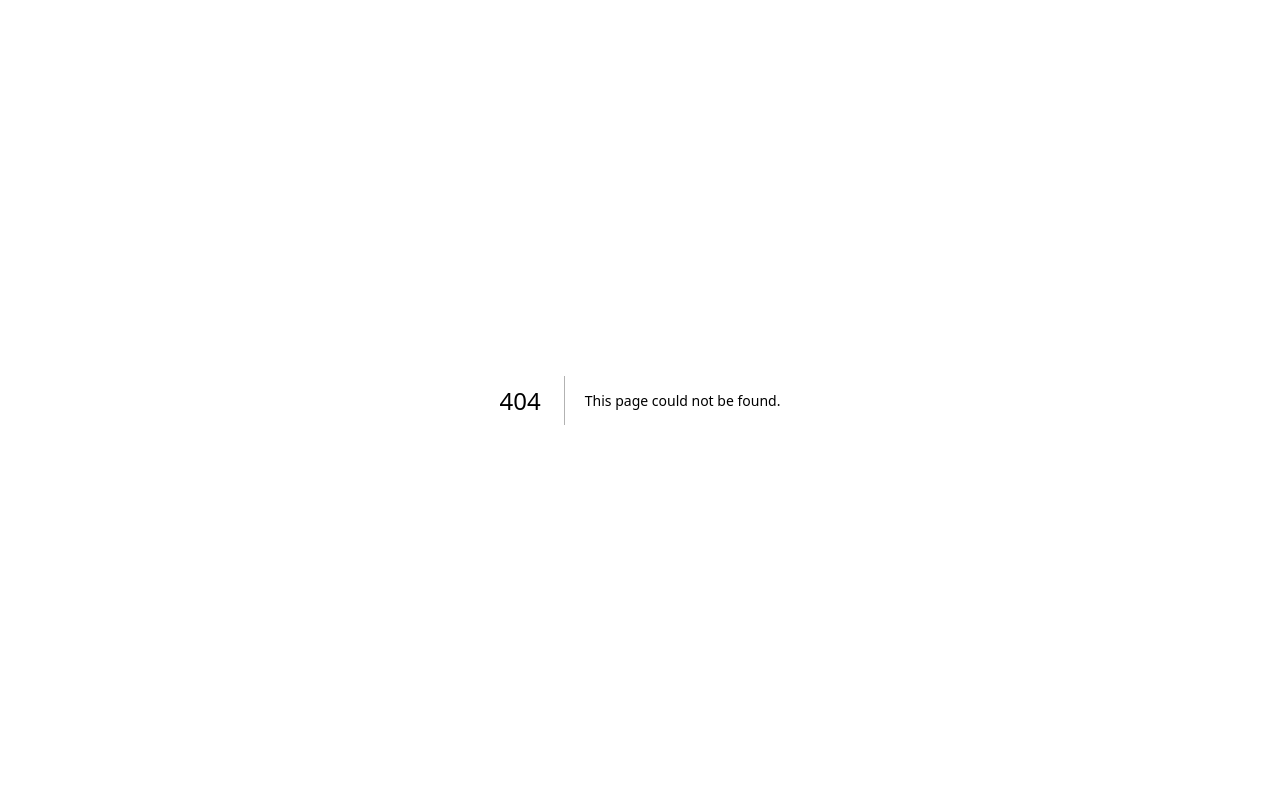
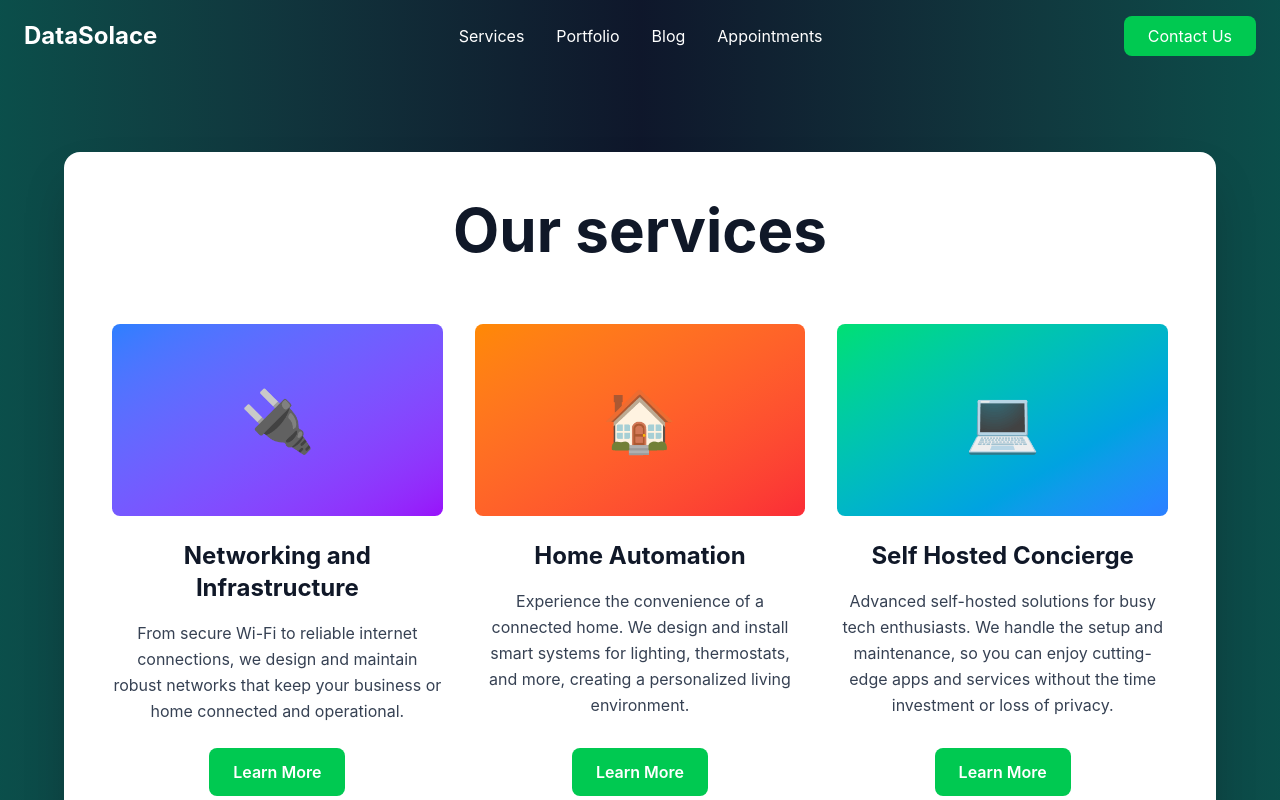
Before and after one commit to DataSolace/datasolace.com, a Next.js app: page /services in a window 1280 px wide. Before the commit this address had no page. Shown: the top 800 px of the page. Built offline with nearby package versions, Linux system fonts and the light colour scheme.

Commit message:
feat: add services page and update navigation links
- Introduce a new services page with detailed service offerings and layout
- Replace anchor tags with Next.js Link components for improved routing
- Update navigation in the homepage to link to the new services page

```diff
--- a/src/app/page.tsx
+++ b/src/app/page.tsx
@@ -1,6 +1,7 @@
 'use client';
 
 import { useState } from 'react';
+import Link from 'next/link';
 
 export default function Home() {
   const [formData, setFormData] = useState({
@@ -64,14 +65,14 @@ export default function Home() {
         <div className="max-w-7xl mx-auto flex items-center justify-between">
           <div className="text-white text-2xl font-bold">DataSolace</div>
           <nav className="hidden md:flex items-center space-x-8">
-            <a href="#services" className="text-white hover:text-green-400 transition-colors">Services</a>
+            <Link href="/services" className="text-white hover:text-green-400 transition-colors">Services</Link>
             <a href="#portfolio" className="text-white hover:text-green-400 transition-colors">Portfolio</a>
             <a href="#blog" className="text-white hover:text-green-400 transition-colors">Blog</a>
             <a href="#appointments" className="text-white hover:text-green-400 transition-colors">Appointments</a>
           </nav>
-          <button className="bg-green-500 hover:bg-green-600 text-white px-6 py-2 rounded-lg transition-colors">
+          <a href="#contact" className="bg-green-500 hover:bg-green-600 text-white px-6 py-2 rounded-lg transition-colors">
             Contact Us
-          </button>
+          </a>
         </div>
       </header>
 
@@ -105,9 +106,9 @@ export default function Home() {
             </div>
           </div>
 
-          <button className="bg-green-500 hover:bg-green-600 text-white px-8 py-4 rounded-lg text-xl font-semibold transition-colors">
+          <Link href="/services" className="bg-green-500 hover:bg-green-600 text-white px-8 py-4 rounded-lg text-xl font-semibold transition-colors inline-block">
             💡 Learn More
-          </button>
+          </Link>
         </div>
       </section>
 
@@ -184,7 +185,7 @@ export default function Home() {
       </section>
 
       {/* Contact Section */}
-      <section className="bg-slate-800 py-20 px-6">
+      <section id="contact" className="bg-slate-800 py-20 px-6">
         <div className="max-w-6xl mx-auto">
           <div className="grid md:grid-cols-2 gap-16 items-center">
             {/* Left Side - Text Content */}
--- /dev/null
+++ b/src/app/services/page.tsx
@@ -0,0 +1,127 @@
+'use client';
+
+import Link from 'next/link';
+
+export default function Services() {
+  return (
+    <div className="min-h-screen bg-gradient-to-r from-teal-900 via-slate-900 to-teal-900">
+      {/* Header */}
+      <header className="relative z-10 px-6 py-4">
+        <div className="max-w-7xl mx-auto flex items-center justify-between">
+          <Link href="/" className="text-white text-2xl font-bold">DataSolace</Link>
+          <nav className="hidden md:flex items-center space-x-8">
+            <a href="/services" className="text-white hover:text-green-400 transition-colors">Services</a>
+            <a href="#portfolio" className="text-white hover:text-green-400 transition-colors">Portfolio</a>
+            <a href="#blog" className="text-white hover:text-green-400 transition-colors">Blog</a>
+            <a href="#appointments" className="text-white hover:text-green-400 transition-colors">Appointments</a>
+          </nav>
+          <Link href="/#contact" className="bg-green-500 hover:bg-green-600 text-white px-6 py-2 rounded-lg transition-colors">
+            Contact Us
+          </Link>
+        </div>
+      </header>
+
+      {/* Main Content */}
+      <main className="relative z-10 px-6 py-20">
+        <div className="max-w-6xl mx-auto">
+          {/* Services Card Container */}
+          <div className="bg-white rounded-2xl p-12 shadow-2xl">
+            {/* Title */}
+            <div className="text-center mb-16">
+              <h1 className="text-5xl md:text-6xl font-bold text-gray-900 mb-6">
+                Our services
+              </h1>
+            </div>
+
+            {/* Services Grid */}
+            <div className="grid md:grid-cols-3 gap-8 mb-16">
+              {/* Networking and Infrastructure */}
+              <div className="flex flex-col h-full">
+                <div className="text-center mb-6">
+                  <div className="w-full h-48 bg-gradient-to-br from-blue-500 to-purple-600 rounded-lg flex items-center justify-center">
+                    <div className="text-white text-6xl">🔌</div>
+                  </div>
+                </div>
+                <div className="flex flex-col flex-grow">
+                  <h3 className="text-2xl font-bold text-gray-900 mb-4 text-center">
+                    Networking and Infrastructure
+                  </h3>
+                  <p className="text-gray-700 mb-6 leading-relaxed text-center flex-grow">
+                    From secure Wi-Fi to reliable internet connections, we design and maintain robust networks that keep your business or home connected and operational.
+                  </p>
+                  <div className="text-center mt-auto">
+                    <button className="bg-green-500 hover:bg-green-600 text-white px-6 py-3 rounded-lg transition-colors font-semibold">
+                      Learn More
+                    </button>
+                  </div>
+                </div>
+              </div>
+
+              {/* Home Automation */}
+              <div className="flex flex-col h-full">
+                <div className="text-center mb-6">
+                  <div className="w-full h-48 bg-gradient-to-br from-orange-400 to-red-500 rounded-lg flex items-center justify-center">
+                    <div className="text-white text-6xl">🏠</div>
+                  </div>
+                </div>
+                <div className="flex flex-col flex-grow">
+                  <h3 className="text-2xl font-bold text-gray-900 mb-4 text-center">
+                    Home Automation
+                  </h3>
+                  <p className="text-gray-700 mb-6 leading-relaxed text-center flex-grow">
+                    Experience the convenience of a connected home. We design and install smart systems for lighting, thermostats, and more, creating a personalized living environment.
+                  </p>
+                  <div className="text-center mt-auto">
+                    <button className="bg-green-500 hover:bg-green-600 text-white px-6 py-3 rounded-lg transition-colors font-semibold">
+                      Learn More
+                    </button>
+                  </div>
+                </div>
+              </div>
+
+              {/* Self Hosted Concierge */}
+              <div className="flex flex-col h-full">
+                <div className="text-center mb-6">
+                  <div className="w-full h-48 bg-gradient-to-br from-green-400 to-blue-500 rounded-lg flex items-center justify-center">
+                    <div className="text-white text-6xl">💻</div>
+                  </div>
+                </div>
+                <div className="flex flex-col flex-grow">
+                  <h3 className="text-2xl font-bold text-gray-900 mb-4 text-center">
+                    Self Hosted Concierge
+                  </h3>
+                  <p className="text-gray-700 mb-6 leading-relaxed text-center flex-grow">
+                    Advanced self-hosted solutions for busy tech enthusiasts. We handle the setup and maintenance, so you can enjoy cutting-edge apps and services without the time investment or loss of privacy.
+                  </p>
+                  <div className="text-center mt-auto">
+                    <button className="bg-green-500 hover:bg-green-600 text-white px-6 py-3 rounded-lg transition-colors font-semibold">
+                      Learn More
+                    </button>
+                  </div>
+                </div>
+              </div>
+            </div>
+
+          </div>
+        </div>
+      </main>
+
+      {/* Bottom Statement Section */}
+      <section className="py-20 px-6">
+        <div className="max-w-6xl mx-auto">
+          <div className="bg-gradient-to-r from-teal-200 to-green-200 rounded-2xl p-12 shadow-2xl">
+            <div className="text-center">
+              <div className="text-2xl md:text-3xl font-bold text-gray-900 leading-relaxed">
+                We understand the unique needs of small businesses, startups, and high net worth individuals. Let us take care of your IT infrastructure, so you can{' '}
+                <span className="relative">
+                  focus on what you do best.
+                  <div className="absolute bottom-0 left-0 w-full h-1 bg-green-500"></div>
+                </span>
+              </div>
+            </div>
+          </div>
+        </div>
+      </section>
+    </div>
+  );
+}
```
